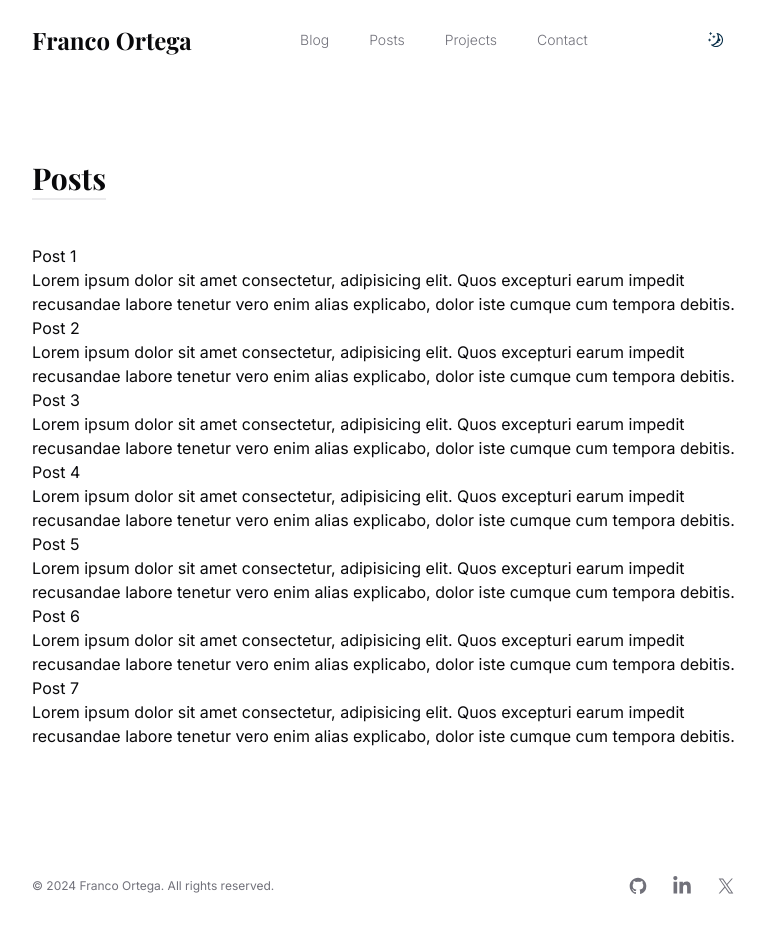
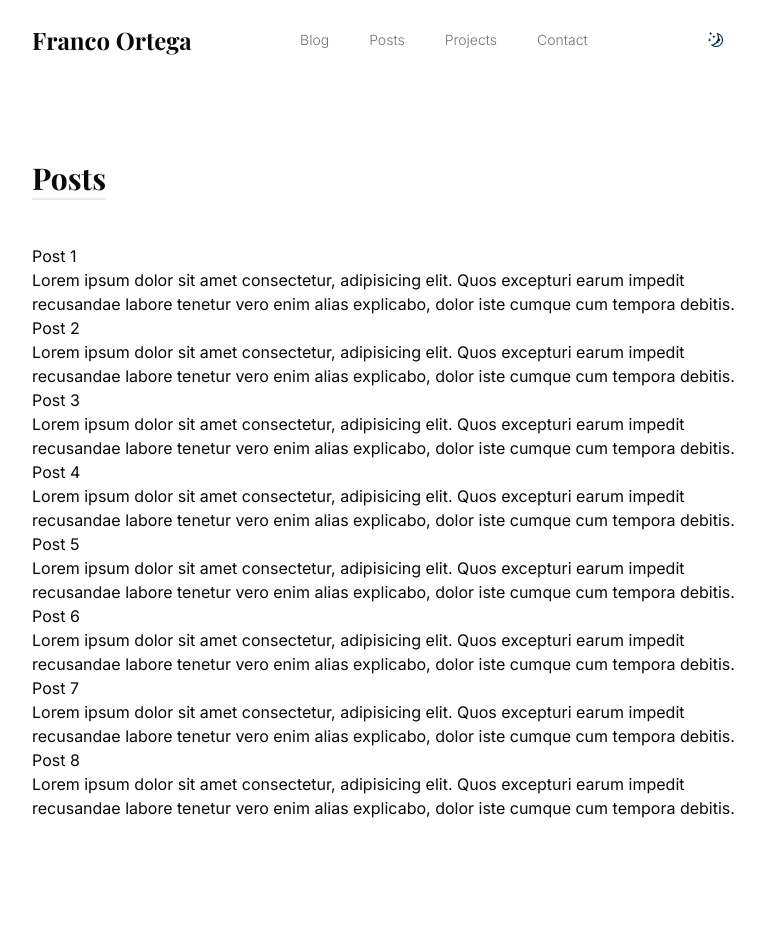
Before and after one commit to franco-ortega/portfolio-wds-hamed, a Next.js app: page /posts in a window 1280 px wide. Shown: the top 946 px of the page, without its empty margins (256-1021 px from the left). Built offline with nearby package versions, Linux system fonts and the light colour scheme; a web font is replaced by a local one.

Commit message:
add Post 8

```diff
--- a/app/posts/page.tsx
+++ b/app/posts/page.tsx
@@ -60,6 +60,14 @@ export default async function PostsPage() {
               explicabo, dolor iste cumque cum tempora debitis.
             </p>
           </li>
+          <li>
+            <h2>Post 8</h2>
+            <p>
+              Lorem ipsum dolor sit amet consectetur, adipisicing elit. Quos
+              excepturi earum impedit recusandae labore tenetur vero enim alias
+              explicabo, dolor iste cumque cum tempora debitis.
+            </p>
+          </li>
         </ul>
       </div>
     </section>
```
